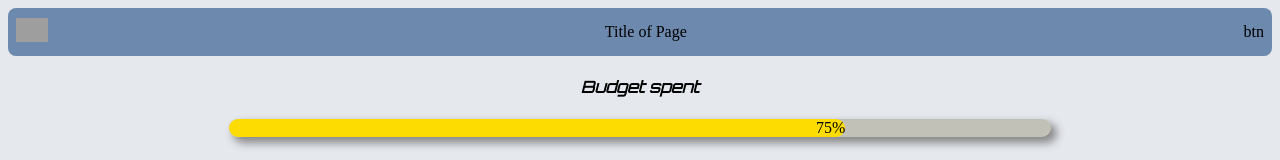
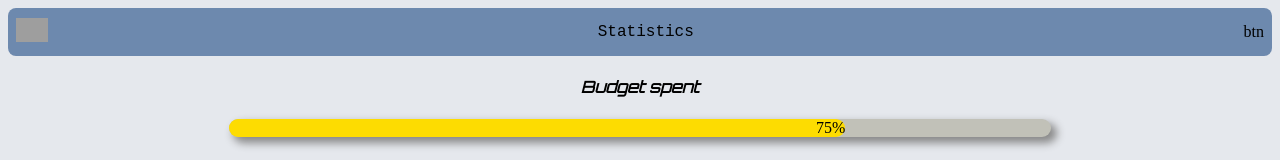
Before and after one commit to BrianKendalBucek/budgie, a React (Create React App) app: page /stats in a window 1280 px wide. Shown: the top 160 px of the page. Built offline with nearby package versions, Linux system fonts and the light colour scheme; grey boxes are pictures that could not be loaded.

Commit message:
Add title for active view in header along with stylings in header and a Link back to Stats view on Error view

```diff
--- a/src/components/CategGraph/CategGraph.js
+++ b/src/components/CategGraph/CategGraph.js
@@ -4,7 +4,7 @@ import { Pie, Bar } from "../PieChart/PieChart";
 import './CategGraph.scss';
 
 
-export function CategGraph(){
+export function CategGraph(props){
 
 
   const [donutData, setData] = useState([{name: "CAD", value: 43}, {name: "USD", value: 412}, {name: "EUR", value: 665}, {name: "GBP", value: 123}]);
@@ -12,7 +12,7 @@ export function CategGraph(){
   return (
 
     <div className="stats-main">
-      <Header />
+      <Header viewTitle={props.viewTitle}/>
       <div className="pie-chart">
         <Pie
           data={donutData}
--- a/src/components/Converter/Converter.js
+++ b/src/components/Converter/Converter.js
@@ -2,12 +2,12 @@ import React from 'react';
 import Header from '../Header/Header';
 import './Converter.scss';
 
-export function Converter() {
+export function Converter(props) {
 
 
   return (
     <div>
-      <Header />
+      <Header viewTitle={props.viewTitle}/>
       <h2>Currency Conversion</h2>
       {/* <div className="primary-amount"> */}
       {/* show input amount centered */}
--- a/src/components/Error/Error.js
+++ b/src/components/Error/Error.js
@@ -1,6 +1,5 @@
 import './Error.scss';
-import * as d3 from "d3";
-// ? need d3?
+import { Link } from "react-router-dom";
 
 import React from "react";
 import './Error.scss'
@@ -11,14 +10,16 @@ function Error() {
     <div className="Error">
       <header className="Error-header">
 
+      <Link to="/stats">
         <img src='https://github.com/BrianKendalBucek/budgie/blob/main/assets/404budgie-icon.png?raw=true' className="budgie-error-logo" alt="Budgie error logo" />
+      </Link>
         <div class ="error-title">
-          <h1>Error</h1>
-          <p>Something went wrong, try again.</p>
-
+          <Link to="/stats">
+            <h1>Error</h1>
+            <p>Something went wrong, try again.</p>
+          </Link>
         </div>
       </header>
-
     </div>
   );
 }
--- a/src/components/Error/Error.scss
+++ b/src/components/Error/Error.scss
@@ -22,6 +22,11 @@
       display: flex;
       flex-direction: column;
 
+      a:link { text-decoration: none; }
+      a:visited { text-decoration: none; color: black; }
+      a:hover { text-decoration: none; }
+      a:active { text-decoration: none; }
+
       h1 {
         font-family:  $titleFont;
         margin: .5em 0em 0em 0em;
--- a/src/components/Expenses/Expenses.js
+++ b/src/components/Expenses/Expenses.js
@@ -2,13 +2,13 @@ import Header from '../Header/Header';
 import './Expenses.scss';
 
 
-export function Expenses() {
+export function Expenses(props) {
 
 
   return (
 
     <div>
-      <Header />
+      <Header viewTitle={props.viewTitle}/>
       <h1>Expenses Page goes here</h1>
     </div>
 
--- a/src/components/Header/Header.js
+++ b/src/components/Header/Header.js
@@ -4,7 +4,7 @@ import "./Header.scss";
 
 // ?How to pass in title of page with props
 
-const Header = () => {
+const Header = (props) => {
 
 
   return (
@@ -14,8 +14,8 @@ const Header = () => {
           <img src='https://github.com/BrianKendalBucek/budgie/blob/main/assets/budgie-icon.png?raw=true' className="nav-logo" alt="Budgie logo" />
           </Link>
       </div>
-      <div >
-        <p>Title of Page</p>
+      <div className="view-title">
+        <p>{props.viewTitle}</p>
       </div>
       <div className="nav-right">
         <p>btn</p>
--- a/src/components/Header/Header.scss
+++ b/src/components/Header/Header.scss
@@ -18,3 +18,8 @@
 .nav-right {
   padding: 0.5em;
 }
+
+.view-title {
+  font-family: monospace;
+  font-size: large;
+}
--- a/src/components/Statistics/Statistics.js
+++ b/src/components/Statistics/Statistics.js
@@ -1,6 +1,5 @@
 import { useState } from "react";
 import Header from "../Header/Header";
-import { Pie } from "../PieChart/PieChart";
 import './Statistics.scss';
 import { Link } from "react-router-dom";
 import ProgressBar from "./ProgressBar";
@@ -9,6 +8,7 @@ import ProgressBar from "./ProgressBar";
 
 export function Statistics (props){
 
+  const viewTitle = props.viewTitle;
 
   const testData = [
     { completed: 75 }
@@ -18,10 +18,11 @@ export function Statistics (props){
   const [data, setData] = useState([{ name: "CAD", value: 43 }, { name: "USD", value: 412 }, { name: "EUR", value: 665 }, { name: "GBP", value: 123 }])
 
 
+
   return (
 
     <div className="stats-main">
-      <Header />
+      <Header viewTitle={props.viewTitle}/>
 
 
       <div className="budget-prog">
--- a/src/components/Summary/Summary.js
+++ b/src/components/Summary/Summary.js
@@ -2,13 +2,13 @@ import Header from '../Header/Header';
 import './Summary.scss';
 
 
-export function Summary() {
+export function Summary(props) {
 
   return (
 
     <div className='summary-main'>
 
-      <Header />
+      <Header viewTitle={props.viewTitle}/>
       <div>
         <h1>Summary Page goes here</h1>
       </div>
--- a/src/index.js
+++ b/src/index.js
@@ -22,11 +22,11 @@ export default function App() {
     <BrowserRouter>
       <Routes>
         <Route exact path="/" element={<Welcome />}></Route>
-        <Route path="/stats" element={<Statistics />}></Route>
-        <Route path="/category" element={<CategGraph />}></Route>
-        <Route path="/summary" element={<Summary />}></Route>
-        <Route path="/expenses" element={<Expenses />}></Route>
-        <Route path="/converter" element={<Converter />}></Route>
+        <Route path="/stats" element={<Statistics viewTitle={"Statistics"}/>}></Route>
+        <Route path="/category" element={<CategGraph viewTitle={"Category"}/>}></Route>
+        <Route path="/summary" element={<Summary viewTitle={"Summary"}/>}></Route>
+        <Route path="/expenses" element={<Expenses viewTitle={"Expenses"}/>}></Route>
+        <Route path="/converter" element={<Converter viewTitle={"Currency Coverter"}/>}></Route>
         <Route path="*" element={<Error />}></Route>
       </Routes>
     </BrowserRouter>
```
